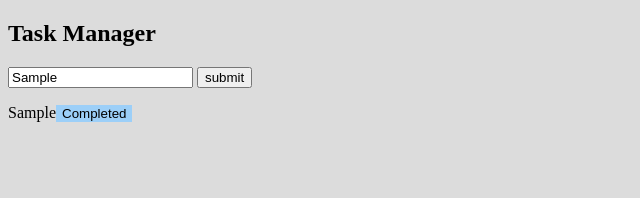
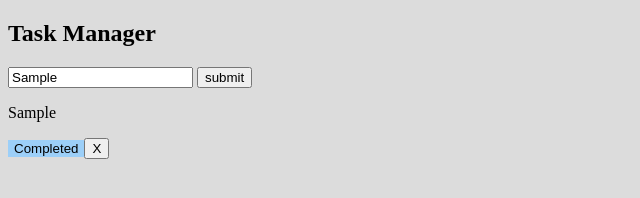
Before and after one commit to YagoCoutto/To-Do-List, a plain HTML site: page index.html in a window 1280 px wide. Both pictures are taken after typing "Sample" into the empty fields and a click on the input "submit". Shown: the whole page, without its empty margins (0-640 px from the left). Drawn offline with Linux system fonts and the light colour scheme.

Commit message:
taksManager 0.4v

```diff
--- a/src/index.js
+++ b/src/index.js
@@ -16,6 +16,13 @@ sendButton.addEventListener("click", function (e) {
             console.log(item)
         }
 
+        const div = document.createElement("div")
+        div.classList.add("div")
+
+        const description = document.createElement("p")
+        description.textContent = item
+        description.classList.add("paragraph");
+
         const completeTask = document.createElement("input")
         completeTask.type = "button"
         completeTask.value = "Completed"
@@ -24,24 +31,29 @@ sendButton.addEventListener("click", function (e) {
         const cancelTask = document.createElement("input")
         cancelTask.type = "button"
         cancelTask.value = "X"
+        cancelTask.classList.add("cancelTask");
 
-        const newParagraph = document.createElement("p")
-        newParagraph.textContent = item
-        newParagraph.classList.add("paragraph");
-        newParagraph.appendChild(completeTask)
+        div.append(description)
+        div.append(completeTask)
+        div.append(cancelTask)
+        taskList.append(div)
 
-        return taskList.appendChild(newParagraph) // como retornar taskCancel?
     }
     displayTheTasks()
 
-    let taskCompleted = document.querySelectorAll('[type="button"]')
+    let div = document.querySelectorAll('.div')
     let task_P = document.querySelectorAll('.paragraph')
+    let taskCompleted = document.querySelectorAll('.taskCompleted')
+    let cancelTask = document.querySelectorAll('.cancelTask')
     for (let i = 0; i < taskCompleted.length; i++) {
         taskCompleted[i].addEventListener("click", function () {
             console.log(taskCompleted[i])
             task_P[i].style.backgroundColor = '#85FFAD';
-            //task_P[i].remove()
-
+        })
+    }
+    for (let j = 0; j < cancelTask.length; j++ ){
+        cancelTask[j].addEventListener("click", function(){
+            div[j].remove()
         })
     }
 
```
Also changed, not shown: index.html (+2 -1 lines).
